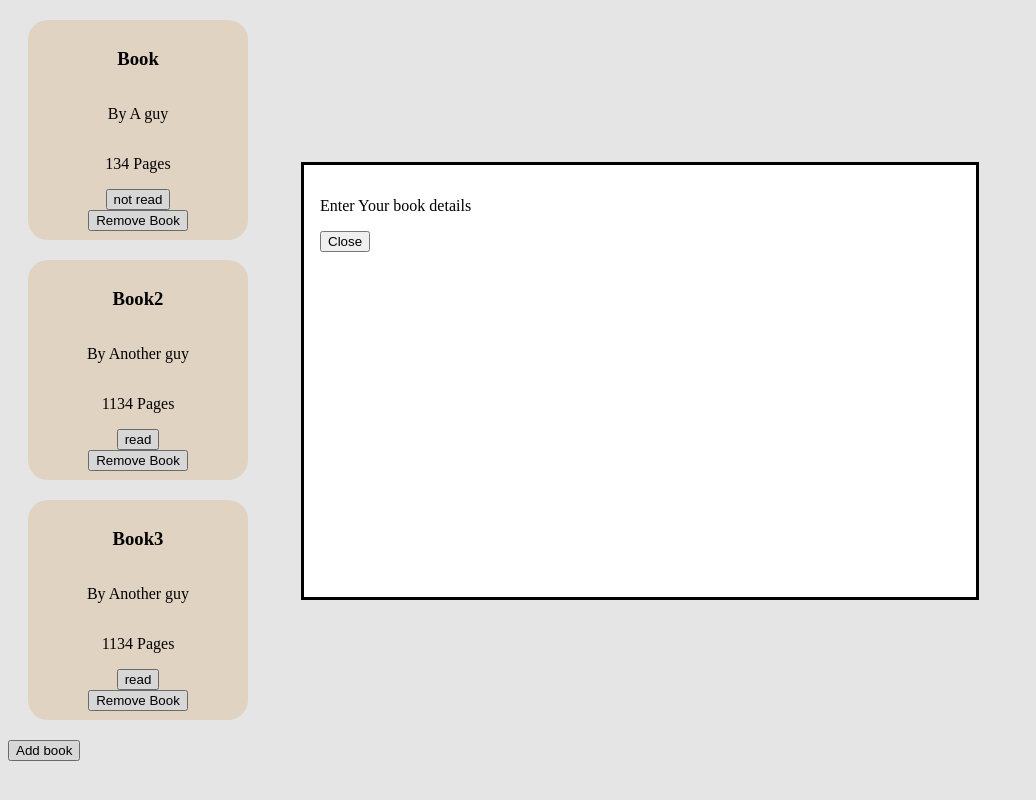
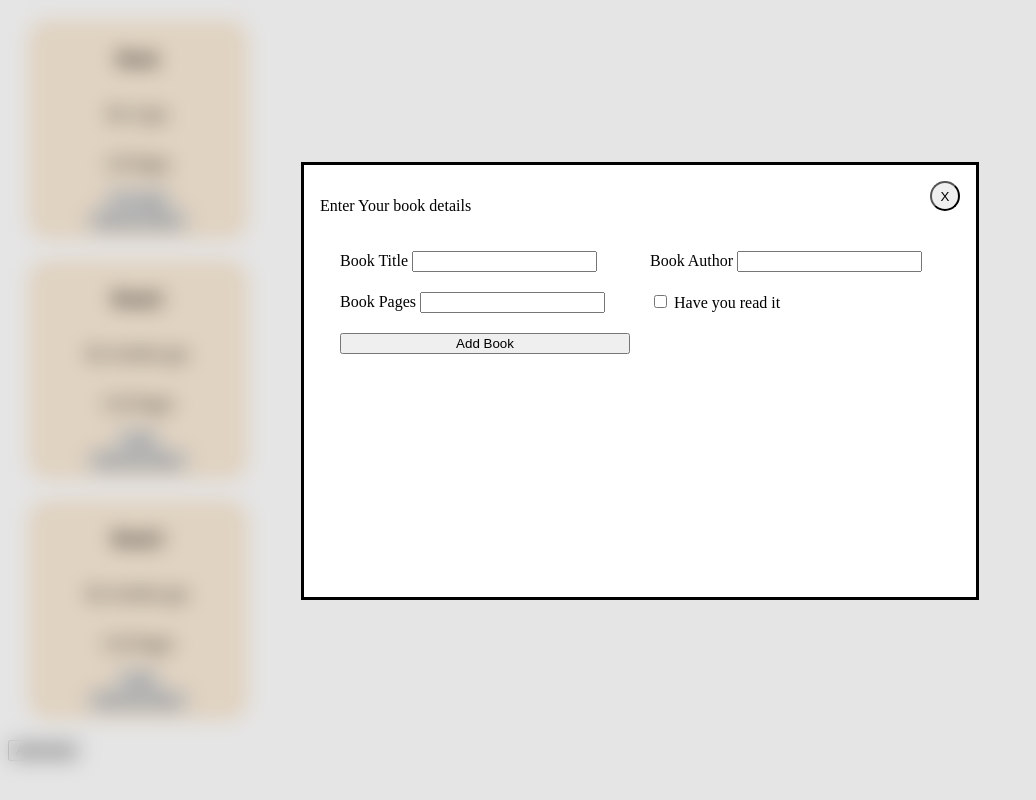
Before and after one commit to Cameran-Luton/TOP-Library, a plain HTML site: page index.html in a window 1280 px wide. Both pictures are taken after a click on the button "Add book". Shown: the whole page, without its empty margins (0-1036 px from the left). Drawn offline with Linux system fonts and the light colour scheme.

Commit message:
added the ability for users to add books to the library

```diff
--- a/index.html
+++ b/index.html
@@ -12,9 +12,31 @@
     <div class="add">
       <button class="add-button">Add book</button>
       <dialog class="pop-up">
-        <form method="dialog">
+        <div class="pop-up-header">
           <p>Enter Your book details</p>
-          <button autofocus>Close</button>
+          <button type="button" class="close-btn">X</button>
+        </div>
+        <form method="dialog" class="form">
+          <div class="form-field">
+            <label for="title">Book Title</label>
+            <input type="text" id="title" name="Title" required />
+          </div>
+
+          <div class="form-field">
+            <label for="author">Book Author</label>
+            <input type="text" id="author" name="Author" required />
+          </div>
+
+          <div class="form-field">
+            <label for="pages">Book Pages</label>
+            <input type="number" id="pages" name="Pages" required />
+          </div>
+
+          <div class="form-field">
+            <input type="checkbox" id="read" name="read" />
+            <label for="read">Have you read it</label>
+          </div>
+          <button type="submit" onclick="addToLibrary()">Add Book</button>
         </form>
       </dialog>
     </div>
--- a/library.js
+++ b/library.js
@@ -8,6 +8,22 @@ function Book(title, author, pages, read) {
   this.info = function () {
     return title + " by " + author + ", " + pages + " pages, " + read;
   };
+}
+function addToLibrary() {
+  const booktitle = document.getElementById("title");
+  const bookauthor = document.getElementById("author");
+  const bookpages = document.getElementById("pages");
+  const bookread = document.getElementById("read");
+  console.log(bookread.value);
+  const book = new Book(
+    booktitle.value,
+    bookauthor.value,
+    bookpages.value,
+    bookread.checked ? "read" : "not read"
+  );
+  library.push(book);
+  console.log(library);
+  createCard(library[library.length - 1], content);
 }
 function createCard(book, parent) {
   const card = document.createElement("div");
@@ -52,6 +68,7 @@ function createCard(book, parent) {
 }
 const openbtn = document.querySelector(".add-button");
 const dialog = document.querySelector(".pop-up");
+const closebtn = document.querySelector(".close-btn");
 
 const book1 = new Book("Book", "A guy", 134, "not read");
 const book2 = new Book("Book2", "Another guy", 1134, "read");
@@ -64,6 +81,9 @@ library.push(book3);
 openbtn.addEventListener("click", function () {
   dialog.showModal();
 });
+closebtn.addEventListener("click", function () {
+  dialog.close();
+});
 
 const content = document.querySelector(".content");
 library.forEach((element) => {
--- a/style.css
+++ b/style.css
@@ -19,3 +19,27 @@
   width: 50%;
   height: 50%;
 }
+
+dialog::backdrop {
+  backdrop-filter: blur(10px);
+}
+
+.pop-up-header {
+  display: flex;
+  flex-direction: row;
+}
+.pop-up-header p {
+  flex: 1;
+}
+.pop-up-header button {
+  width: 30px;
+  height: 30px;
+  border-radius: 50px;
+}
+
+.form {
+  margin: 20px;
+  display: grid;
+  grid-template-columns: 1fr 1fr;
+  gap: 20px;
+}
```
Also changed, not shown: 1 other file.
